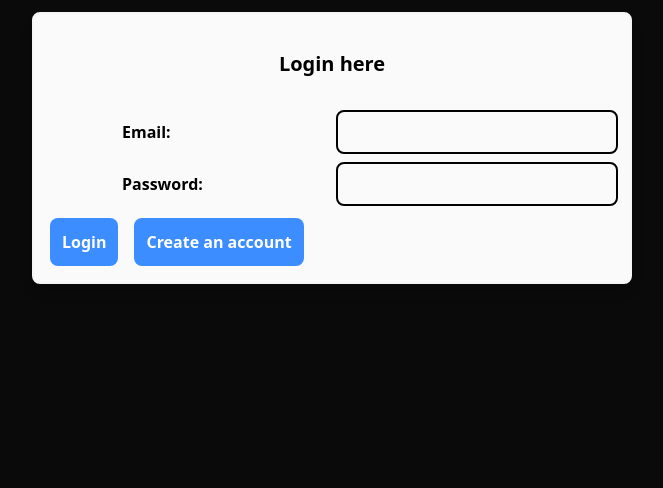
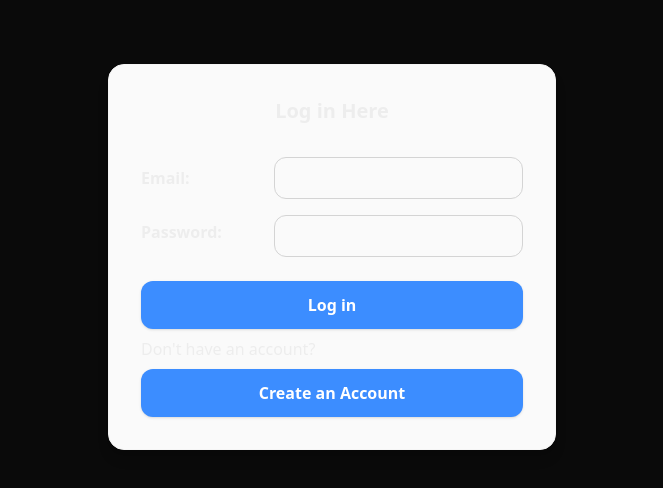
Before and after one commit to hasnaindar8/digital-queue-management-fe, a Next.js app: page /login in a window 1280 px wide. Shown: the top 488 px of the page, without its empty margins (308-971 px from the left). Built offline with nearby package versions, Linux system fonts and the light colour scheme.

Commit message:
update styling for login and signup

```diff
--- /dev/null
+++ b/app/components/logIn.js
@@ -0,0 +1,82 @@
+"use client";
+import { useState } from "react";
+import { useUser } from "../context/UserContext";
+import { useRouter } from "next/navigation";
+
+export default function Login() {
+  const router = useRouter();
+  const { login } = useUser();
+  const [email, setEmail] = useState("");
+  const [password, setPassword] = useState("");
+
+  const handleSubmit = () => {
+    fetch("http://localhost:8080/api/auth/login", {
+      method: "POST",
+      headers: { "Content-Type": "application/json" },
+      body: JSON.stringify({ email, password }),
+    })
+      .then((res) => {
+        return res.json();
+      })
+      .then(({ user }) => {
+        login(user);
+        router.push("/join-queue");
+      })
+      .catch((err) => {
+        console.log(err);
+      });
+  };
+
+  return (
+    <section className="flex justify-center items-center py-16 px-4 bg-background text-foreground">
+      <form
+        className="w-full max-w-md bg-neutral-50 shadow-lg rounded-2xl p-8 space-y-6 border border-neutral-100 content-center"
+        onSubmit={(e) => {
+          e.preventDefault();
+          handleSubmit();
+        }}
+      >
+        <h1 className="text-xl font-semibold text-center">Log in Here</h1>
+
+        <div className="flex flex-col font-medium">
+          <div className="grid grid-cols-1 sm:grid-cols-[1fr_1fr] grid-flow-row font-semibold">
+            <label className="text-middle content-center">Email:</label>
+            <input
+              type="email"
+              className="p-2 m-2 mr-0 ml-0 border border-neutral-300 rounded-xl font-normal focus:outline-none focus:ring-1 focus:ring-brand focus:border-brand transition-all text-left"
+              name="email"
+              id="email"
+              onChange={(e) => setEmail(e.target.value)}
+            />
+            <label className="text-middle content-center">Password:</label>
+            <input
+              className="p-2 m-2 mb-0 mr-0 ml-0 border  border-neutral-300 rounded-xl font-normal focus:outline-none focus:ring-1 focus:ring-brand focus:border-brand transition-all text-left"
+              name="password"
+              id="password"
+              type="password"
+              onChange={(e) => setPassword(e.target.value)}
+            />
+          </div>
+        </div>
+        <div className="space-y-2">
+          <button
+            type="submit"
+            className="w-full bg-brand hover:bg-brand-dark hover:cursor-pointer text-white font-semibold py-3 rounded-xl transition-all shadow-sm focus:ring-2 focus:ring-brand-light"
+          >
+            Log in
+          </button>
+          <p>Don't have an account?</p>
+          <button
+            type="button"
+            className="w-full bg-brand hover:bg-brand-dark hover:cursor-pointer text-white font-semibold py-3 rounded-xl transition-all shadow-sm focus:ring-2 focus:ring-brand-light"
+            onClick={() => {
+              router.push("/signup");
+            }}
+          >
+            Create an Account
+          </button>
+        </div>
+      </form>
+    </section>
+  );
+}
--- a/app/components/reasonsDropdown.js
+++ b/app/components/reasonsDropdown.js
@@ -88,9 +88,9 @@ export default function ReasonsDropdown() {
 
         <button
           type="submit"
-          className="w-full bg-brand hover:bg-brand-dark text-white font-semibold py-3 rounded-xl transition-all shadow-sm focus:ring-2 focus:ring-brand-light"
+          className="w-full bg-brand hover:bg-brand-dark hover:cursor-pointer text-white font-semibold py-3 rounded-xl transition-all shadow-sm focus:ring-2 focus:ring-brand-light"
         >
-          Join The Queue
+          Join the Queue
         </button>
       </form>
     </section>
--- a/app/components/signupForm.js
+++ b/app/components/signupForm.js
@@ -1,5 +1,4 @@
 "use client";
-import Link from "next/link";
 import { useRouter } from "next/navigation";
 import { useState } from "react";
 
@@ -13,7 +12,6 @@ export default function Signup() {
 
   const handleSubmit = (e) => {
     e.preventDefault();
-
     return fetch("http://localhost:8080/api/auth/signup", {
       method: "POST",
       headers: { "Content-Type": "application/json" },
@@ -36,58 +34,53 @@ export default function Signup() {
         console.error(err.message);
       });
   };
+
   return (
+    <section className="flex justify-center items-center py-16 px-4 bg-background text-foreground">
     <form
-      className=" font-semibold grid-cols border-2 border-neutral-100 bg-neutral-50 shadow-lg rounded-lg p-2 items-center w-150 mx-auto mt-3 max-w-full h-auto"
+      className="w-full max-w-md bg-neutral-50 shadow-lg rounded-2xl p-6  space-y-6 border border-neutral-100"
       onSubmit={handleSubmit}
     >
-      <h2 className="p-7 text-center text-xl">Sign-up here</h2>
-      <div className="grid grid-rows-7 items-center">
-        <div className="grid grid-flow-row grid-cols-2">
+      <h2 className="text-xl font-semibold text-center">Sign up Here</h2>
+      <div className="flex flex-col space-y-2 ">
+        <div className="grid grid-cols-1 sm:grid-cols-[1fr_1fr] grid-flow-row font-semibold">
           <label className="text-middle content-center">First Name:</label>
           <input
-            className="p-2 m-2 border-2 rounded-lg "
+            className="p-2 m-2 ml-0 mr-0 border border-neutral-300 rounded-xl font-normal focus:outline-none focus:ring-1 focus:ring-brand focus:border-brand transition-all"
             name="first-name"
             id="first-name"
             value={firstName}
             onChange={(e) => setFirstName(e.target.value)}
           />
-        </div>
-        <div className="grid grid-flow-row grid-cols-2">
+
           <label className="text-middle content-center">Surname:</label>
           <input
-            className="p-2 m-2 border-2 rounded-lg "
+            className="p-2 m-2 ml-0 mr-0 border border-neutral-300 rounded-xl font-normal focus:outline-none focus:ring-1 focus:ring-brand focus:border-brand transition-all"
             name="surname"
             id="surname"
             value={surname}
             onChange={(e) => setSurname(e.target.value)}
           />
-        </div>
-        <div className="grid grid-flow-row grid-cols-2">
           <label className="text-middle content-center">Email:</label>
           <input
             type="email"
-            className="p-2 m-2 border-2 rounded-lg"
+            className="p-2 m-2 ml-0 mr-0 border border-neutral-300 rounded-xl font-normal focus:outline-none focus:ring-1 focus:ring-brand focus:border-brand transition-all"
             name="email"
             id="email"
             value={email}
             onChange={(e) => setEmail(e.target.value)}
           />{" "}
-        </div>
-        <div className="grid grid-flow-row grid-cols-2">
           <label className="text-middle content-center">Phone Number:</label>
           <input
-            className="p-2 m-2 border-2 rounded-lg "
+            className="p-2 m-2 ml-0 mr-0 border border-neutral-300 rounded-xl font-normal focus:outline-none focus:ring-1 focus:ring-brand focus:border-brand transition-all"
             name="phone-number"
             id="phone-number"
             value={phoneNumber}
             onChange={(e) => setPhoneNumber(e.target.value)}
           />
-        </div>
-        <div className="grid grid-flow-row grid-cols-2">
           <label className="text-middle content-center">Password:</label>
           <input
-            className="p-2 m-2 border-2 rounded-lg "
+            className="p-2 m-2 ml-0 mr-0 border border-neutral-300 rounded-xl font-normal focus:outline-none focus:ring-1 focus:ring-brand focus:border-brand transition-all"
             name="password"
             id="password"
             type="password"
@@ -98,17 +91,19 @@ export default function Signup() {
 
         <button
           type="submit"
-          className="w-full bg-brand hover:bg-brand-dark text-white font-semibold py-3 rounded-xl transition-all shadow-sm"
+          className="w-full bg-brand hover:bg-brand-dark text-white font-semibold py-3 rounded-xl transition-all shadow-sm hover:cursor-pointer"
         >
           Submit
         </button>
+        <p>Already have an account?</p>
         <button
-          className="text-center not-last:rounded-lg p-3 m-2 hover:text-blue-300"
+          className="w-full bg-brand hover:bg-brand-dark text-white font-semibold py-3 rounded-xl transition-all shadow-sm hover:cursor-pointer"
           onClick={()=>{router.push("/login")}}
         >
-          Log-in{" "}
+          Log in{" "}
         </button>
       </div>
     </form>
+    </section>
   );
 }
--- /dev/null
+++ b/app/login/page.js
@@ -0,0 +1,5 @@
+import Login from "@/components/logIn.js";
+
+export default function Page() {
+  return <Login />;
+}
--- a/app/login/page.jsx
+++ /dev/null
@@ -1,78 +0,0 @@
-"use client";
-import { useState, useContext } from "react";
-import { useUser } from "../context/UserContext";
-import { useRouter } from "next/navigation";
-
-export default function Login() {
-  const router = useRouter();
-  const { login } = useUser();
-  const [email, setEmail] = useState("");
-  const [password, setPassword] = useState("");
-  const handleSubmit = () => {
-    fetch("http://localhost:8080/api/auth/login", {
-      method: "POST",
-      headers: { "Content-Type": "application/json" },
-      body: JSON.stringify({ email, password }),
-    })
-      .then((res) => {
-        return res.json();
-      })
-      .then(({ user }) => {
-        login(user);
-        router.push("/");
-      })
-      .catch((err) => {
-        console.log(err);
-      });
-  };
-  return (
-    <form
-      className="grid-cols shadow-lg rounded-lg p-2 items-center w-150 mx-auto mt-3 max-w-full h-auto  border-2 border-neutral-100 bg-neutral-50 text-black"
-      onSubmit={(e) => {
-        e.preventDefault();
-        handleSubmit();
-      }}
-    >
-      <h1 className="p-7 font-semibold text-center content-center text-xl">Login here</h1>
-      <div className="grid-rows-2 items-center">
-        <div className="grid grid-flow-row grid-cols-2 col grid-rows-1">
-          <label className="indent-20 text-middle content-center font-semibold">Email:</label>
-          <input
-            type="email"
-            className="p-2 m-1 border-2 rounded-lg text-left"
-            name="email"
-            id="email"
-            onChange={(e) => setEmail(e.target.value)}
-          />
-        </div>
-        <div className="grid grid-flow-row grid-cols-2 ">
-          <label className="indent-20 text-middle content-center font-semibold">Password:</label>
-          <input
-            className="p-2 m-1 border-2 rounded-lg text-left"
-            name="password"
-            id="password"
-            type="password"
-            onChange={(e) => setPassword(e.target.value)}
-          />
-        </div>
-      </div>
-      <div>
-        <button
-          type="submit"
-          className="bg-brand rounded-lg p-3 m-2 hover:bg-brand-dark hover:cursor-pointer font-semibold text-white"
-        >
-          Login
-        </button>
-        <button
-          type="button"
-          className="bg-brand rounded-lg p-3 m-2 hover:bg-brand-dark hover:cursor-pointer font-semibold text-white"
-          onClick={() => {
-            router.push("/signup");
-          }}
-        >
-          Create an account
-        </button>
-      </div>
-    </form>
-  );
-}
```
Also changed, not shown: 1 other file (tests, documents, lock files or other folders).
